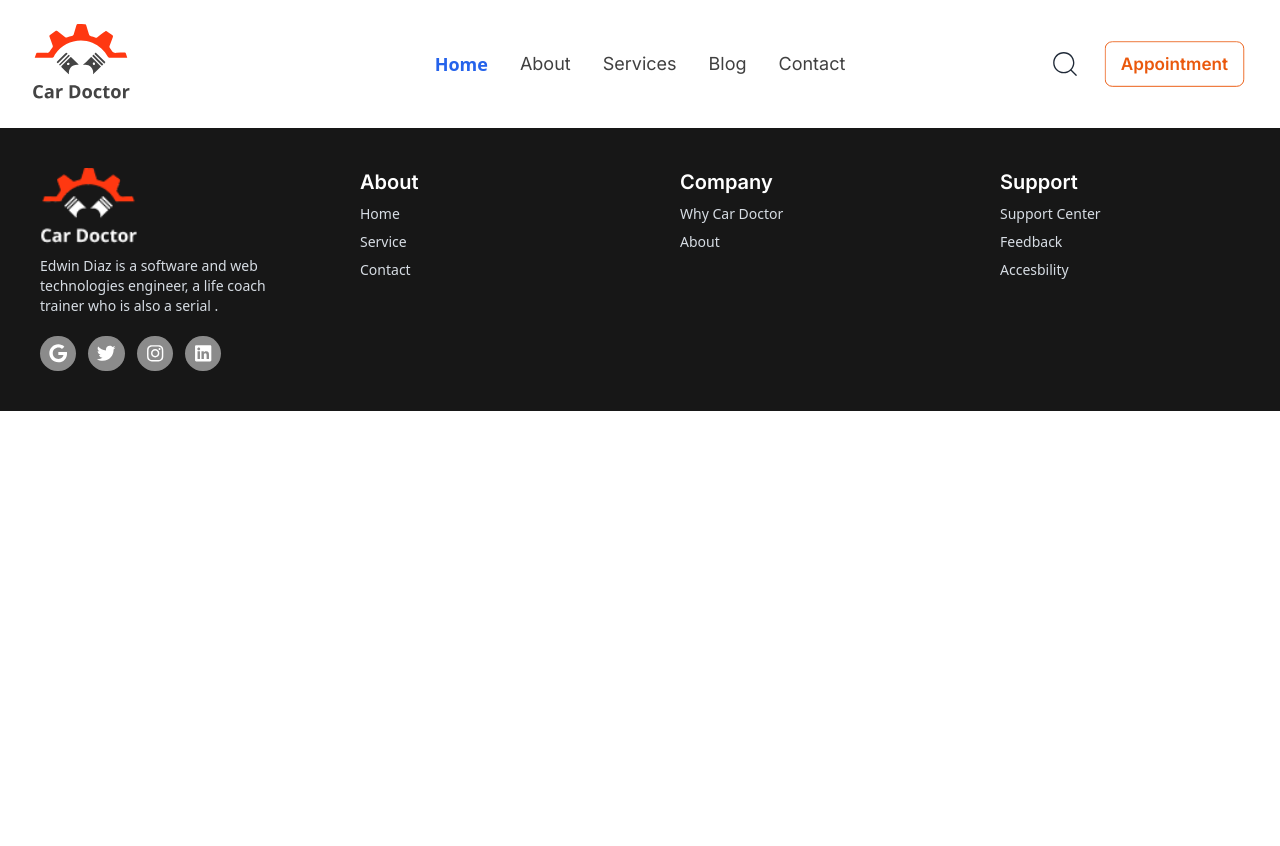
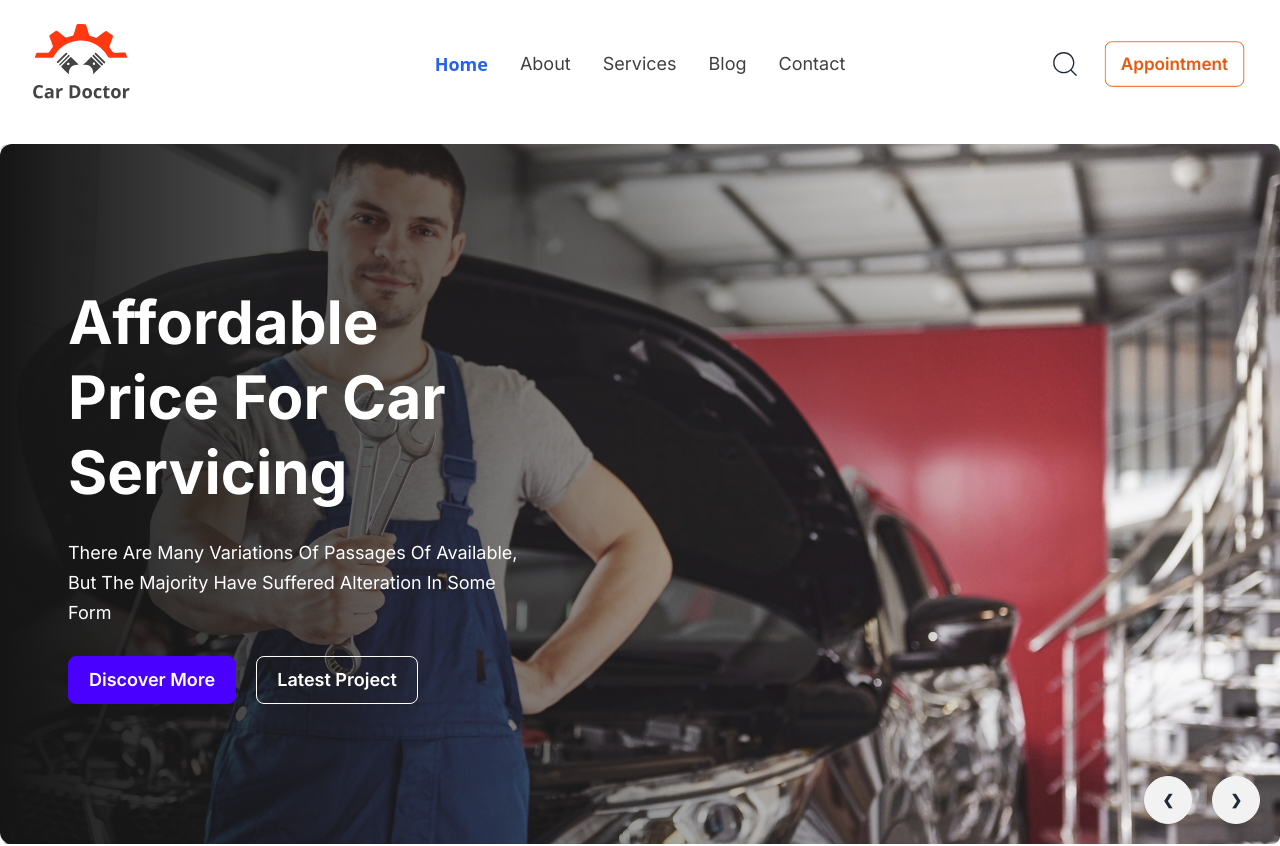
Before and after one commit to prominhaj/car-doctor-client, a React (Vite) app: page / in a window 1280 px wide. Shown: the top 846 px of the page. Before the commit the page ends 800 px from the top, so only its background shows below. Built offline with nearby package versions, Linux system fonts and the light colour scheme; some icons are missing.

Commit message:
Carousel Section Complete

```diff
--- a/src/Components/Carousel/Carousel.jsx
+++ b/src/Components/Carousel/Carousel.jsx
@@ -1,9 +1,82 @@
 import React from 'react';
+import img1 from '../../assets/images/banner/1.jpg';
+import img2 from '../../assets/images/banner/2.jpg';
+import img3 from '../../assets/images/banner/3.jpg';
+import img4 from '../../assets/images/banner/4.jpg';
 
 const Carousel = () => {
     return (
-        <div>
-
+        <div className='pb-16'>
+            <div className="carousel w-full mt-4 -z-10 lg:h-[700px] rounded-lg">
+                <div id="slide1" className="carousel-item relative bg-cover bg-center bg-si w-full" style={{backgroundImage: `url('${img1}')`}}>
+                    {/* <img src={img1} className=" w-full rounded-xl" /> */}
+                    <div className="rounded-xl flex items-center bg-gradient-to-r from-[#151515] to-[rgba(21, 21, 21, 0)] p-5">
+                        <div className="text-white space-y-7 pl-12 md:w-1/2 font-['Inter']">
+                            <h2 className="text-white text-4xl lg:text-6xl font-bold lg:leading-[75px]">Affordable Price For Car Servicing</h2>
+                            <p className="text-white text-lg font-normal capitalize leading-[30px]">There are many variations of passages of  available, but the majority have suffered alteration in some form</p>
+                            <div className='flex gap-5'>
+                                <button className="btn px-5 text-white hover:bg-transparent border-primary bg-primary text-lg font-semibold">Discover More</button>
+                                <button className="btn px-5 btn-outline border-white text-white bg-transparent hover:bg-primary hover:text-white text-lg font-semibold">Latest Project</button>
+                            </div>
+                        </div>
+                    </div>
+                    <div className="absolute flex justify-end right-5 bottom-5">
+                        <a href="#slide4" className="btn btn-circle mr-5">❮</a>
+                        <a href="#slide2" className="btn btn-circle">❯</a>
+                    </div>
+                </div>
+                <div id="slide2" className="carousel-item relative bg-cover bg-center bg-si w-full" style={{backgroundImage: `url('${img2}')`}}>
+                    {/* <img src={img2} className=" w-full rounded-xl" /> */}
+                    <div className="rounded-xl flex items-center p-5 bg-gradient-to-r from-[#151515] to-[rgba(21, 21, 21, 0)]">
+                        <div className="text-white space-y-7 pl-12 md:w-1/2 font-['Inter']">
+                            <h2 className="text-white text-4xl lg:text-6xl font-bold lg:leading-[75px]">Affordable Price For Car Servicing</h2>
+                            <p className="text-white text-lg font-normal capitalize leading-[30px]">There are many variations of passages of  available, but the majority have suffered alteration in some form</p>
+                            <div className='flex gap-5'>
+                                <button className="btn px-5 text-white hover:bg-transparent border-primary bg-primary text-lg font-semibold">Discover More</button>
+                                <button className="btn px-5 btn-outline border-white text-white bg-transparent hover:bg-primary hover:text-white text-lg font-semibold">Latest Project</button>
+                            </div>
+                        </div>
+                    </div>
+                    <div className="absolute flex justify-end right-5 bottom-5">
+                        <a href="#slide1" className="btn btn-circle mr-5">❮</a>
+                        <a href="#slide3" className="btn btn-circle">❯</a>
+                    </div>
+                </div>
+                <div id="slide3" className="carousel-item relative bg-cover bg-center bg-si w-full" style={{backgroundImage: `url('${img3}')`}}>
+                    {/* <img src={img3} className=" w-full rounded-xl" /> */}
+                    <div className="rounded-xl flex items-center p-5 bg-gradient-to-r from-[#151515] to-[rgba(21, 21, 21, 0)]">
+                        <div className="text-white space-y-7 pl-12 md:w-1/2 font-['Inter']">
+                            <h2 className="text-white text-4xl lg:text-6xl font-bold lg:leading-[75px]">Affordable Price For Car Servicing</h2>
+                            <p className="text-white text-lg font-normal capitalize leading-[30px]">There are many variations of passages of  available, but the majority have suffered alteration in some form</p>
+                            <div className='flex gap-5'>
+                                <button className="btn px-5 text-white hover:bg-transparent border-primary bg-primary text-lg font-semibold">Discover More</button>
+                                <button className="btn px-5 btn-outline border-white text-white bg-transparent hover:bg-primary hover:text-white text-lg font-semibold">Latest Project</button>
+                            </div>
+                        </div>
+                    </div>
+                    <div className="absolute flex justify-end right-5 bottom-5">
+                        <a href="#slide2" className="btn btn-circle mr-5">❮</a>
+                        <a href="#slide4" className="btn btn-circle">❯</a>
+                    </div>
+                </div>
+                <div id="slide4" className="carousel-item relative bg-cover bg-center bg-si w-full" style={{backgroundImage: `url('${img4}')`}}>
+                    {/* <img src={img4} className=" w-full rounded-xl" /> */}
+                    <div className="rounded-xl flex items-center p-5 bg-gradient-to-r from-[#151515] to-[rgba(21, 21, 21, 0)]">
+                        <div className="text-white space-y-7 pl-12 md:w-1/2 font-['Inter']">
+                            <h2 className="text-white text-4xl lg:text-6xl font-bold lg:leading-[75px]">Affordable Price For Car Servicing</h2>
+                            <p className="text-white text-lg font-normal capitalize leading-[30px]">There are many variations of passages of  available, but the majority have suffered alteration in some form</p>
+                            <div className='flex gap-5'>
+                                <button className="btn px-5 text-white hover:bg-transparent border-primary bg-primary text-lg font-semibold">Discover More</button>
+                                <button className="btn px-5 btn-outline border-white text-white bg-transparent hover:bg-primary hover:text-white text-lg font-semibold">Latest Project</button>
+                            </div>
+                        </div>
+                    </div>
+                    <div className="absolute flex justify-end right-5 bottom-5">
+                        <a href="#slide3" className="btn btn-circle mr-5">❮</a>
+                        <a href="#slide1" className="btn btn-circle">❯</a>
+                    </div>
+                </div>
+            </div>
         </div>
     );
 };
--- a/src/Pages/Home/Home.jsx
+++ b/src/Pages/Home/Home.jsx
@@ -1,9 +1,11 @@
 import React from 'react';
 import Footer from '../../Components/Footer/Footer';
+import Carousel from '../../Components/Carousel/Carousel';
 
 const Home = () => {
     return (
         <div className='container mx-auto'>
+            <Carousel></Carousel>
             <Footer></Footer>
         </div>
     );
```
